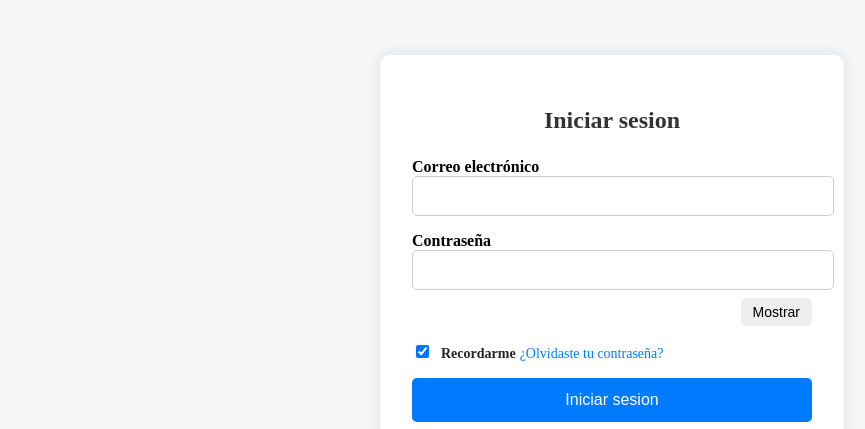
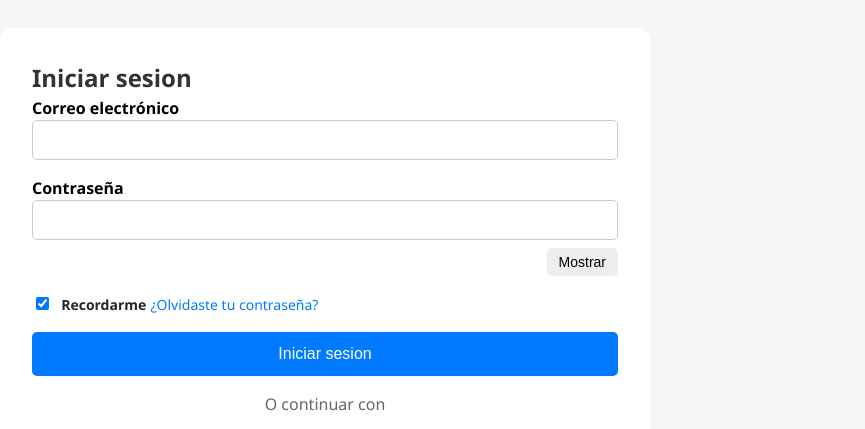
Before and after one commit to fernandoGitflg/DIFLG, a plain HTML site: page formulario1/formulario1.html in a window 1280 px wide. Shown: the top 429 px of the page, without its empty margins (28-893 px from the left). Drawn offline with Linux system fonts and the light colour scheme.

Commit message:
cambios formulario css

```diff
--- a/formulario1/formulario.css
+++ b/formulario1/formulario.css
@@ -1,29 +1,27 @@
-/* Fondo general */
+*{
+  box-sizing: border-box;
+}
+h1{
+  margin:0;
+}
 body {
   background-color: #f4f6f8;
-  display: flex;
-  justify-content: center;
-  align-items: center;
-  height: 100vh;
+  font-family: "segoe UI", Roboto, "Helvetica Neue", Arial, l sans-serif;
+  line-height: 1.5;
+  color: #333;
+  padding: 20px;
+  font-size: 16px;
 }
-
-/* Contenedor principal */
 main {
-  width: 100%;
-  max-width: 400px;
-  background-color: #ffffff;
-  padding: 32px;
-  border-radius: 10px;
-  box-shadow: 0 0 15px rgba(0, 0, 0, 0.1);
+  background-color: white;
+  padding:2em;
+  border-radius:.75em;
+  display: inline-block;
+  width:clamp(500px,60vw,650px);
 }
-
-/* Título */
 h1 {
-  text-align: center;
-  margin-bottom: 24px;
-  color: #333333;
+  font-size:clamp();
 }
-
 /* Formulario */
 form {
   display: flex;
--- a/formulario1/formulario1.html
+++ b/formulario1/formulario1.html
@@ -23,8 +23,10 @@
                 </div>
                 <div>
                     <label for="passwd">Contraseña </label>
-                    <input type="password" id="passwd" name="passwd">
-                    <button type="button" id="showPasswd">Mostrar</button>
+                    <div class="error-btn">
+                        <input type="password" id="passwd" name="password" required>
+                        <button type="button" id="showPasswd">Mostrar</button>
+                    </div>
                 </div>
                 <div class="recordar">
                     <input type="checkbox" id="recordarPasswd" name="recordar" checked="checked">
```
